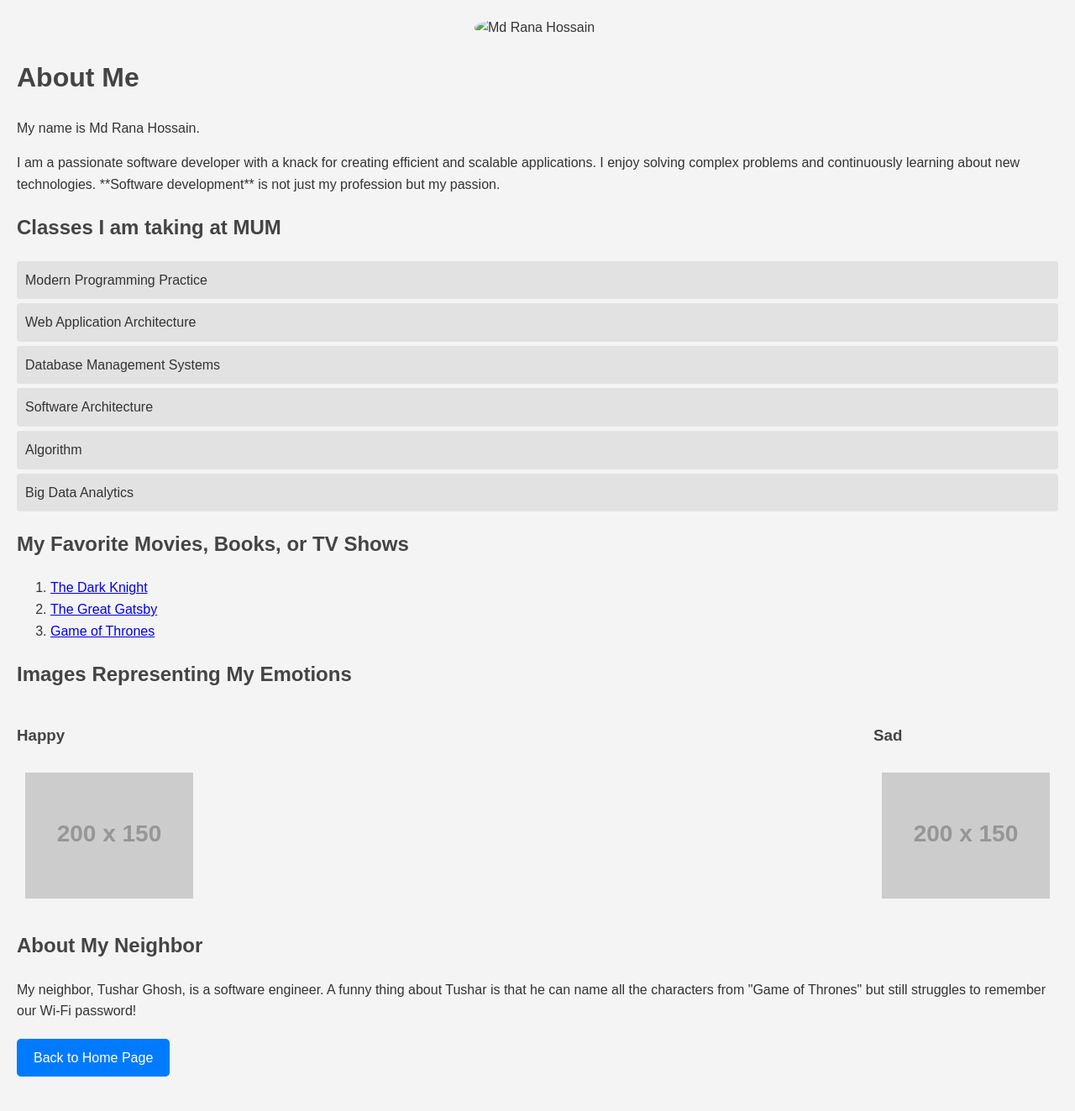
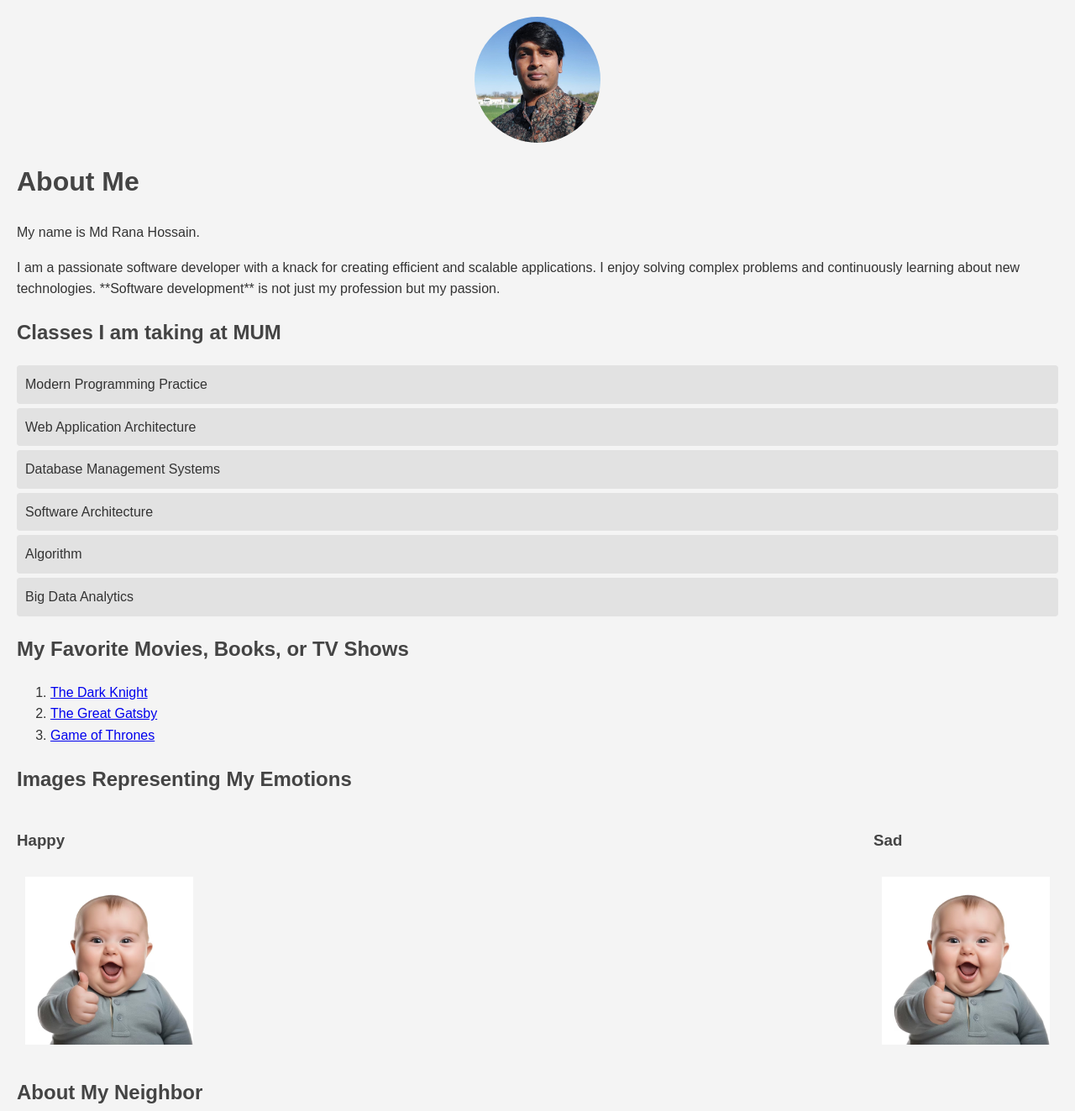
Before and after one commit to ranasl62/cs472, a plain HTML site: page assignment-2/aboutme.html in a window 1280 px wide. Shown: the top 1323 px of the page at 84% size. Before the commit the page ends 1302 px from the top, so only its background shows below. Drawn offline with Linux system fonts and the light colour scheme; placeholder pictures from the web are drawn by us.

Commit message:
about me page added

```diff
--- a/assignment-2/aboutme.html
+++ b/assignment-2/aboutme.html
@@ -58,7 +58,7 @@
 </head>
 <body>
 
-<img src="image.png" alt="Md Rana Hossain" class="profile-photo">
+<img src="./../common/image/md-rana-hossain.jpg" alt="Md Rana Hossain" class="profile-photo">
 
 <h1>About Me</h1>
 
@@ -87,11 +87,11 @@
 <div class="images">
     <div>
         <h3>Happy</h3>
-        <img src="https://via.placeholder.com/200x150.png?text=Happy" alt="Happy Image">
+        <img src="./../common/image/happy.png?text=Happy" alt="Happy Image">
     </div>
     <div>
         <h3>Sad</h3>
-        <img src="https://via.placeholder.com/200x150.png?text=Sad" alt="Sad Image">
+        <img src="./../common/image/happy.png" alt="Sad Image">
     </div>
 </div>
 
@@ -99,7 +99,7 @@
 <p>My neighbor, Tushar Ghosh, is a software engineer. A funny thing about Tushar is that he can name all the characters from "Game of Thrones" but still struggles to remember our Wi-Fi password!</p>
 
 <div class="button-container">
-    <a href="index.html">Back to Home Page</a>
+    <a href="/cs472">Back to Home Page</a>
 </div>
 
 </body>
```
Also changed, not shown: assignment-1/index.html (+1 -1 lines), index.html (+1 -1 lines), common/image/happy.png (added), common/image/md-rana-hossain.jpg (renamed from assignment-1/md-rana-hossain.jpg), common/image/sad.png (added).
